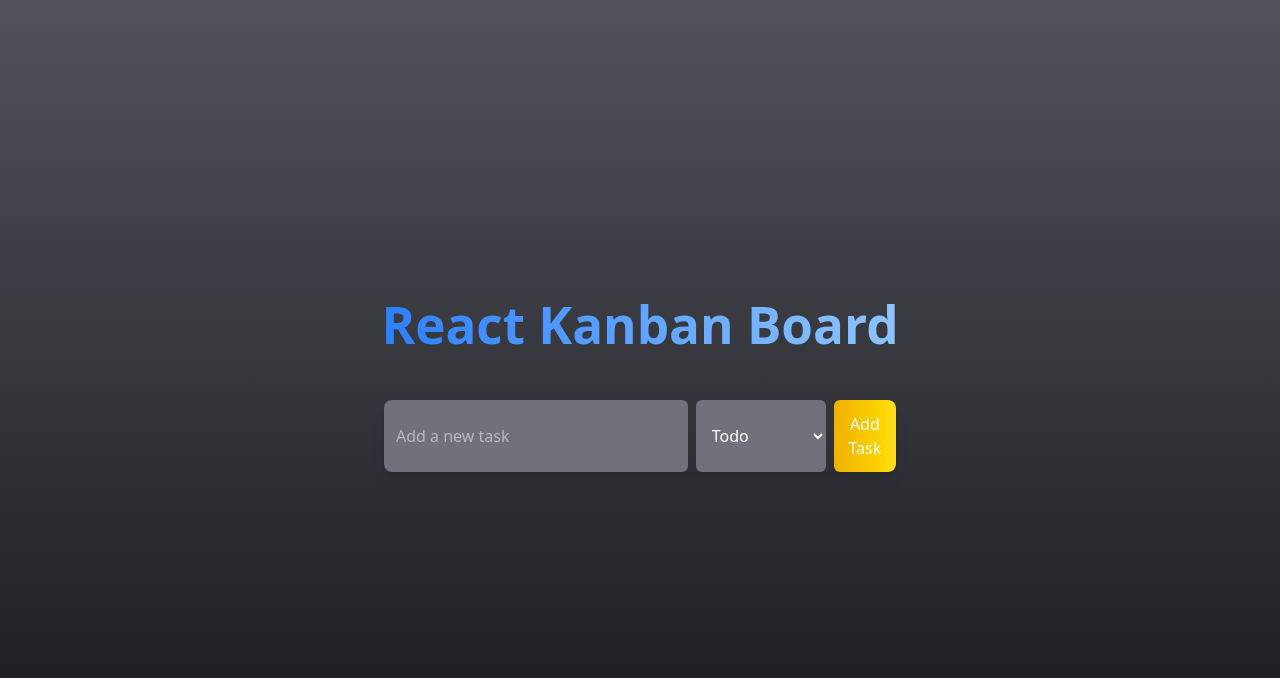
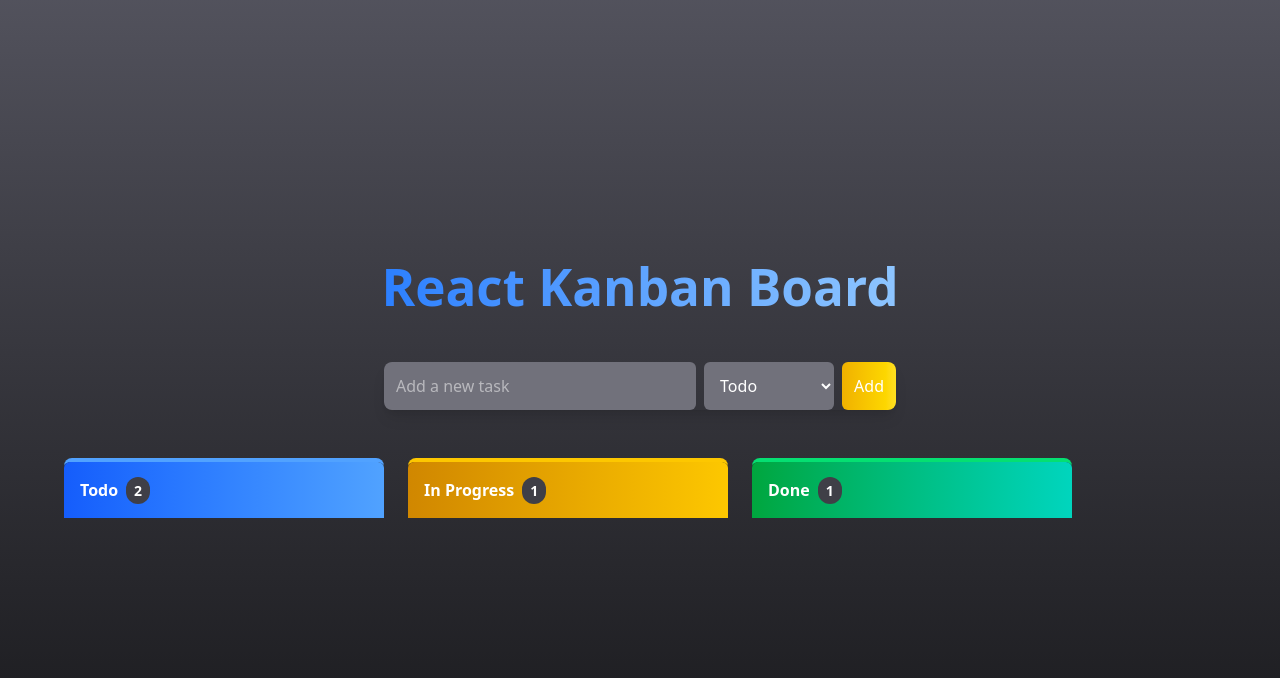
Before and after one commit to Hiroyuki-Ishige/kanbanBoardArrange, a React (Vite) app: page / in a window 1280 px wide. Shown: the top 678 px of the page. Built offline with nearby package versions, Linux system fonts and the light colour scheme.

Commit message:
Add KanbanBoard React app

```diff
--- a/src/App.tsx
+++ b/src/App.tsx
@@ -56,7 +56,7 @@ function App() {
     setDraggedItem({ columnId, item });
   };
 
-  const handleDragOver = (e: React.DragEvent) => {
+  const handleDragOver = (e: React.DragEvent, columnId: "todo" | "inProgress" | "done") => {
     e.preventDefault();
   };
 
@@ -85,7 +85,8 @@ function App() {
       border: "border-blue-400"
     },
     inProgress: {
-      header: "bg-gradient-to-r from-yellow-600 to-yellow-400"
+      header: "bg-gradient-to-r from-yellow-600 to-yellow-400",
+      border: "border-yellow-400"
     },
     done: {
       header: "bg-gradient-to-r from-green-600 to-teal-400",
@@ -98,7 +99,7 @@ function App() {
       {/* div for whole screen */}
       <div className='p-6 w-full min-h-screen bg-gradient-to-b from-zinc-600 to-zinc-900 flex items-center justify-center'>
 
-        {/* div to contain the logo "React Kanban Board" and input box */}
+        {/* div to contain the logo "React Kanban Board", input box, list of tasks */}
         <div className='flex items-center justify-center flex-col gap-4 w-full max-w-6xl'>
           {/* Logo */}
           <h1 className='text-6xl font-bold mb-8 text-transparent bg-clip-text bg-gradient-to-r from-blue-500 to-blue-300'>React Kanban Board</h1>
@@ -136,8 +137,24 @@ function App() {
             {/* add button */}
             <button className='p-3 ml-2 rounded-md text-white font-medium bg-gradient-to-r from-yellow-500 to-yellow-300 hover:from-yellow-500 hover:to-amber-500 transition-all duration-500 cursor-pointer'
               onClick={addNewTask}>
-              Add Task
+              Add
             </button>
+          </div>
+
+          {/* List of tasks: To do, In progress, Done */}
+          <div className='flex gap-6 overflow-x-auto pb-6 w-full'>
+            {Object.keys(columns).map((columnId) => (
+              <div key={columnId}
+                className={`flex-shrink-0 w-80 bg-zinc-800 rounded-lg shadow-x1 border-t-4 ${columnStyles[columnId as keyof typeof columnStyles].border ?? ""}`}
+                onDragOver={(e) => handleDragOver(e, columnId as "todo" | "inProgress" | "done")}
+                onDrop={(e) => handleDrop(e, columnId as "todo" | "inProgress" | "done")}
+              >
+                <div className={`p-4 text-white font-bold text-x1 rounded-t-md ${columnStyles[columnId as keyof typeof columnStyles].header}`}>
+                  {columns[columnId as keyof typeof columns].name}
+                  <span className='ml-2 px-2 py-1 bg-zinc-700 bg-opacity-50 rounded-full text-sm'>{columns[columnId as keyof typeof columns].items.length}</span>
+                </div>
+              </div>
+            ))}
 
           </div>
         </div>
```
